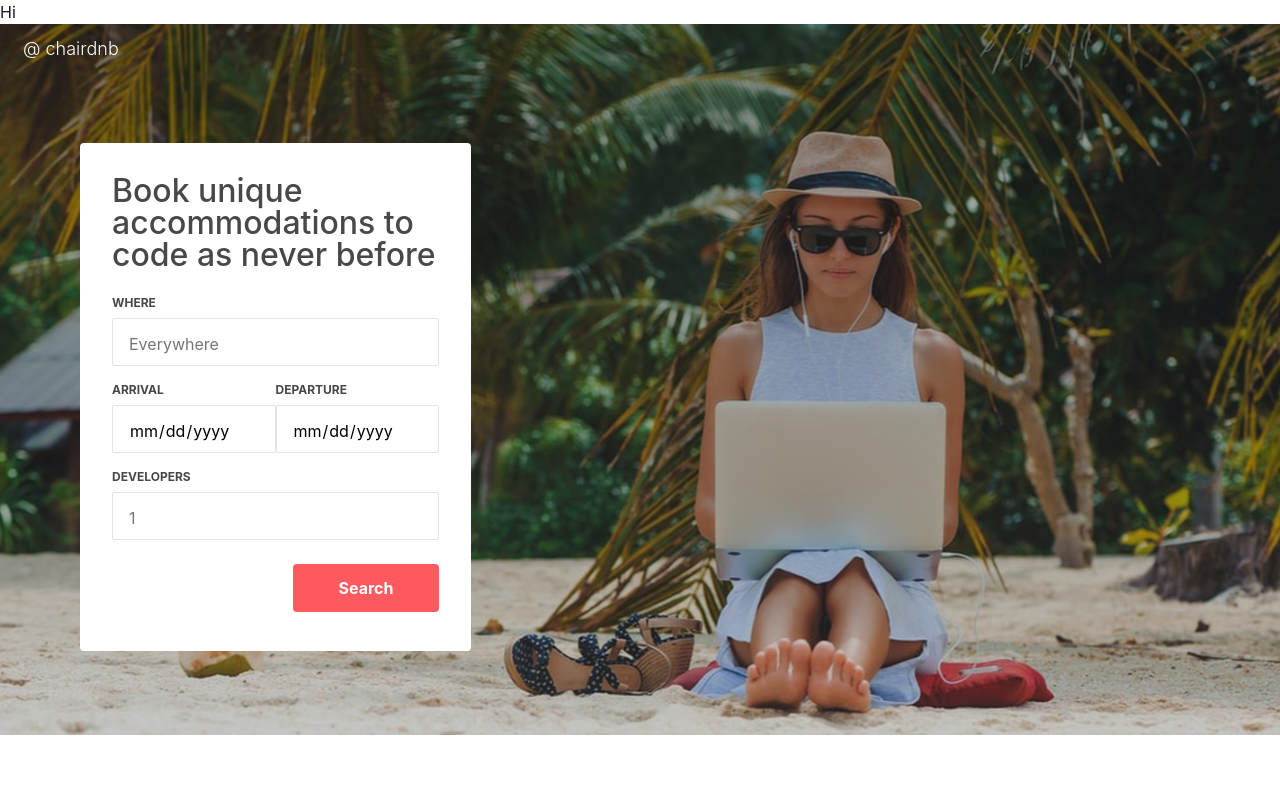
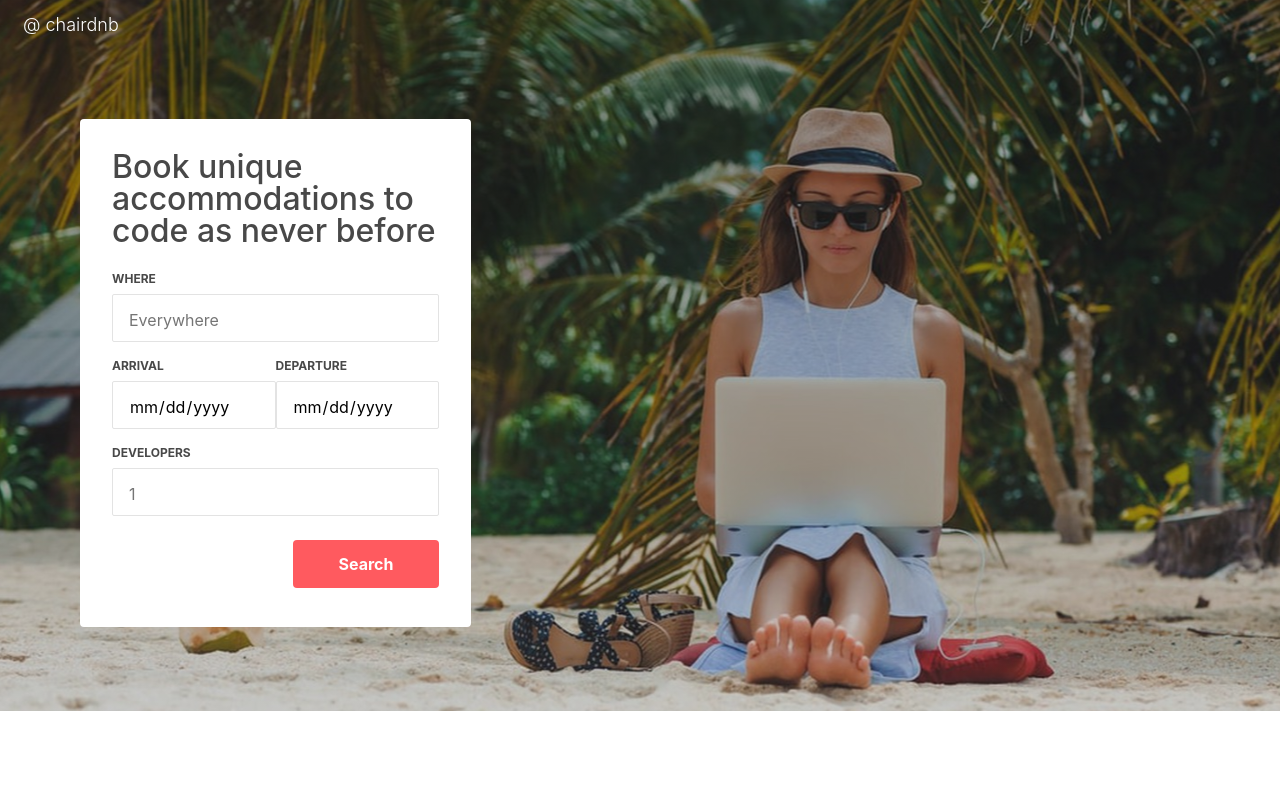
Before and after one commit to yull23/chairdnb, a React (Vite) app: page / in a window 1280 px wide. Shown: the top 800 px of the page. Built offline with nearby package versions, Linux system fonts and the light colour scheme; no server answers.

Commit message:
Adding V 1.0

```diff
--- a/src/App.jsx
+++ b/src/App.jsx
@@ -36,7 +36,7 @@ function App() {
 
   return (
     <>
-      <HomePage />
+      {/* <HomePage /> */}
       <Header form={true} />
       <main
         css={css`
```
